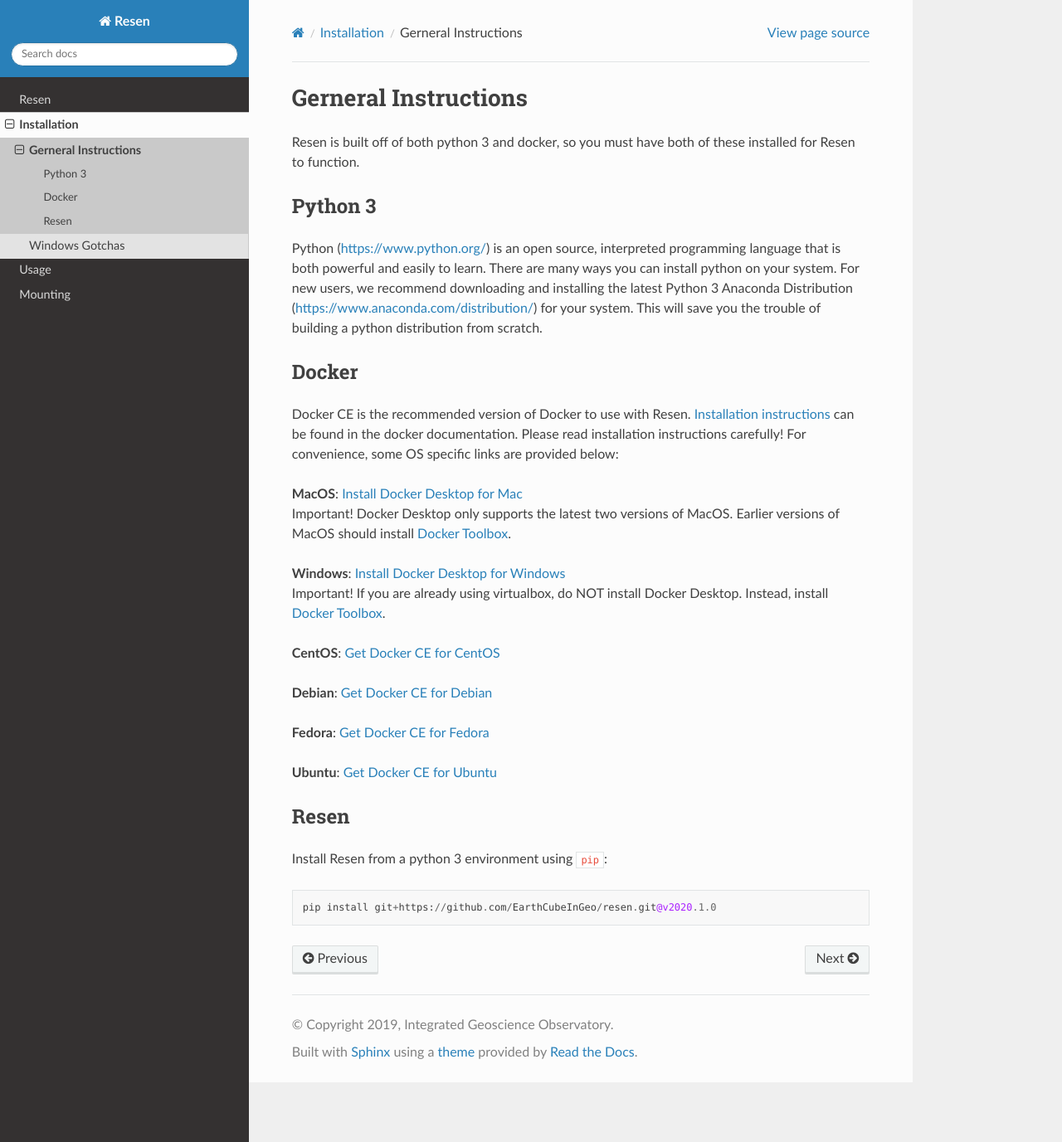
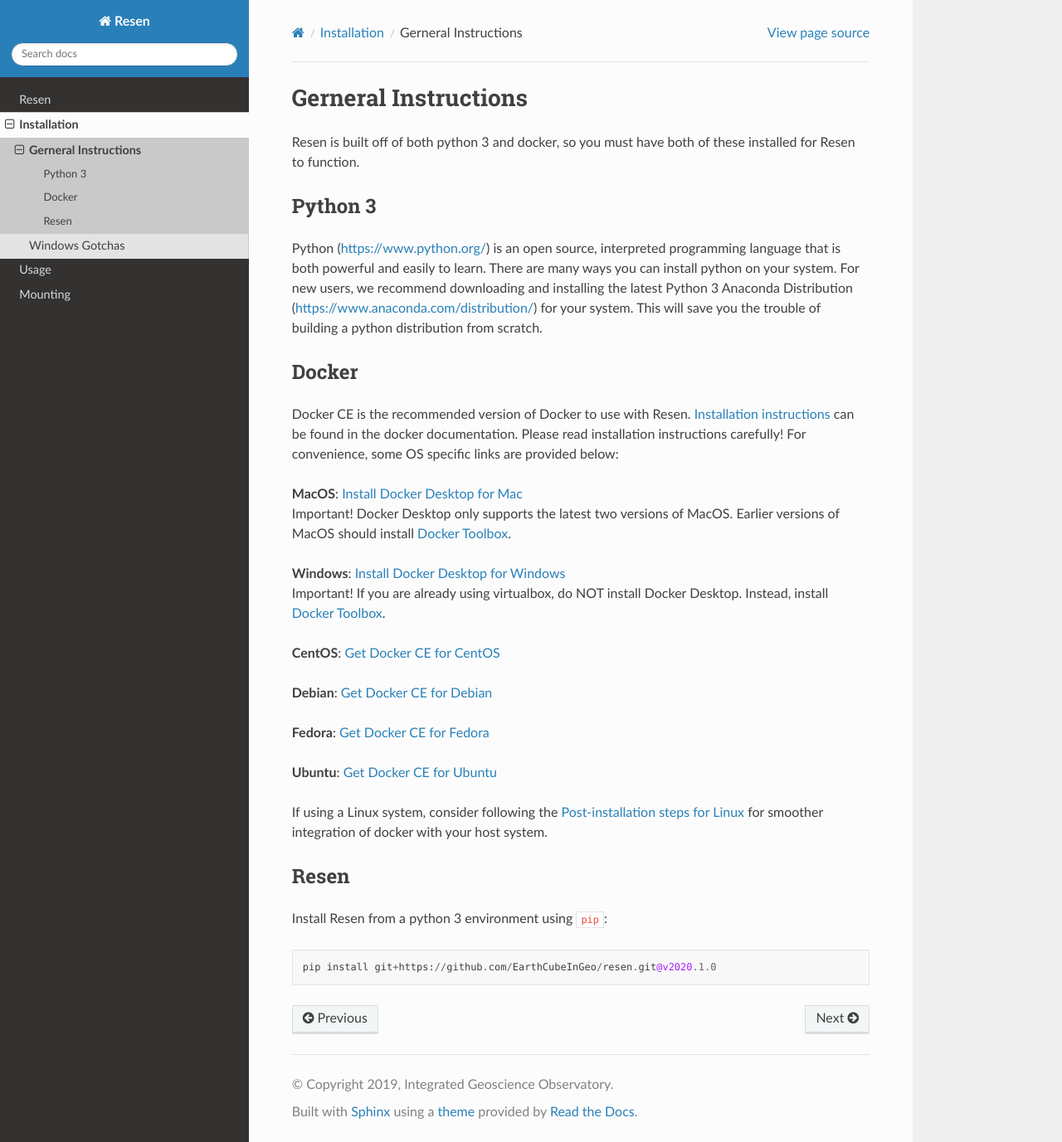
Before and after one commit to EarthCubeInGeo/resen, a Sphinx documentation site: the page built from docs/installation/installation.general.rst, in a window 1280 px wide and 1377 px high. Shown: the whole window at 83% size. Built offline with Sphinx 7.4.7 and the Read the Docs theme 2.0.0, drawn with Linux system fonts in a browser that asks for light colours.

Commit message:
Add note about Linux post-installation steps.

```diff
--- a/docs/installation/installation.general.rst
+++ b/docs/installation/installation.general.rst
@@ -27,6 +27,8 @@
 
 **Ubuntu**: `Get Docker CE for Ubuntu <https://docs.docker.com/install/linux/docker-ce/ubuntu/>`_
 
+If using a Linux system, consider following the `Post-installation steps for Linux <https://docs.docker.com/engine/install/linux-postinstall/>`_ for smoother integration of docker with your host system.
+
 
 Resen
 =====
```
